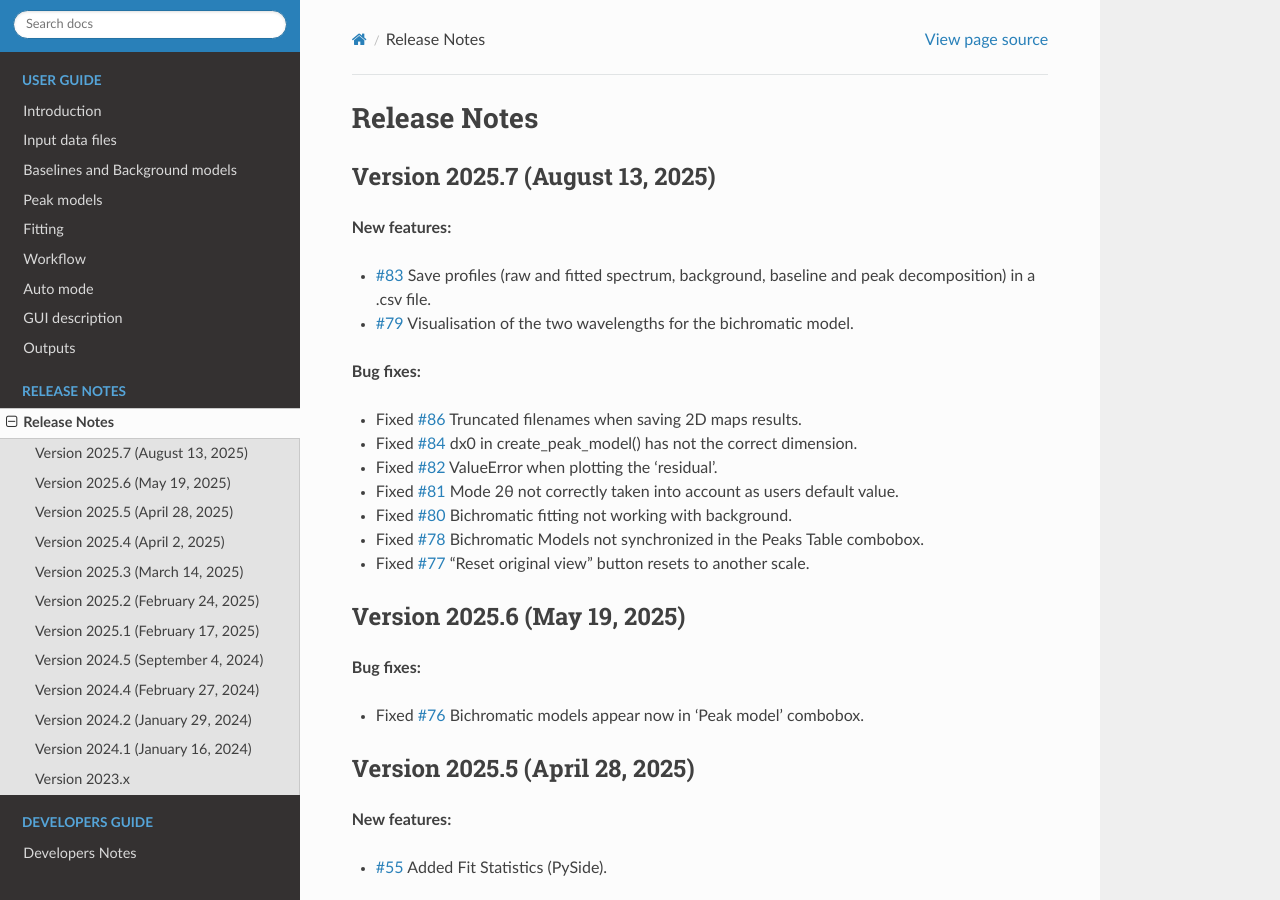
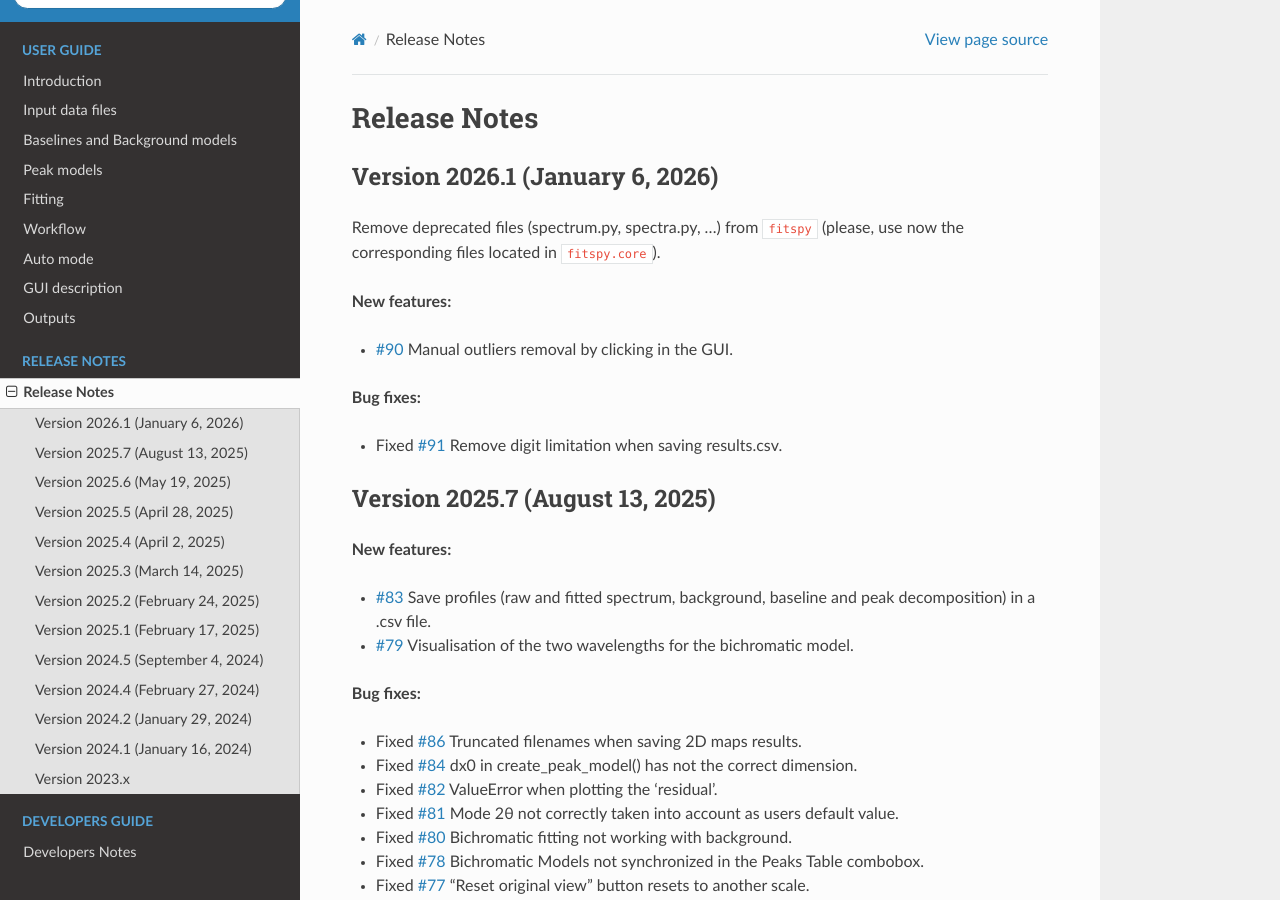
Before and after one commit to CEA-MetroCarac/fitspy, a Sphinx documentation site: the page built from doc/release_notes/release_notes.rst, in a window 1280 px wide and 900 px high. Built offline with Sphinx 7.4.7 and the Read the Docs theme 3.1.0, drawn with Linux system fonts in a browser that asks for light colours; pages that are not in the unit, such as notebooks, are missing from menus.

Commit message:
add comments for 2026.1

```diff
--- a/doc/release_notes/release_notes.rst
+++ b/doc/release_notes/release_notes.rst
@@ -1,8 +1,24 @@
 Release Notes
 =============
 
+Version 2026.1 (January 6, 2026)
+--------------------------------
+
+Remove deprecated files (spectrum.py, spectra.py, ...) from :code:`fitspy` (please, use now the corresponding files located in :code:`fitspy.core`).
+
+
+**New features:**
+
+- `#90 <https://github.com/cea-metrocarac/fitspy/issues/90>`_ Manual outliers removal by clicking in the GUI.
+
+
+**Bug fixes:**
+
+- Fixed `#91 <https://github.com/cea-metrocarac/fitspy/issues/91>`_ Remove digit limitation when saving results.csv.
+
+
 Version 2025.7 (August 13, 2025)
------------------------------
+--------------------------------
 
 **New features:**
 
```
